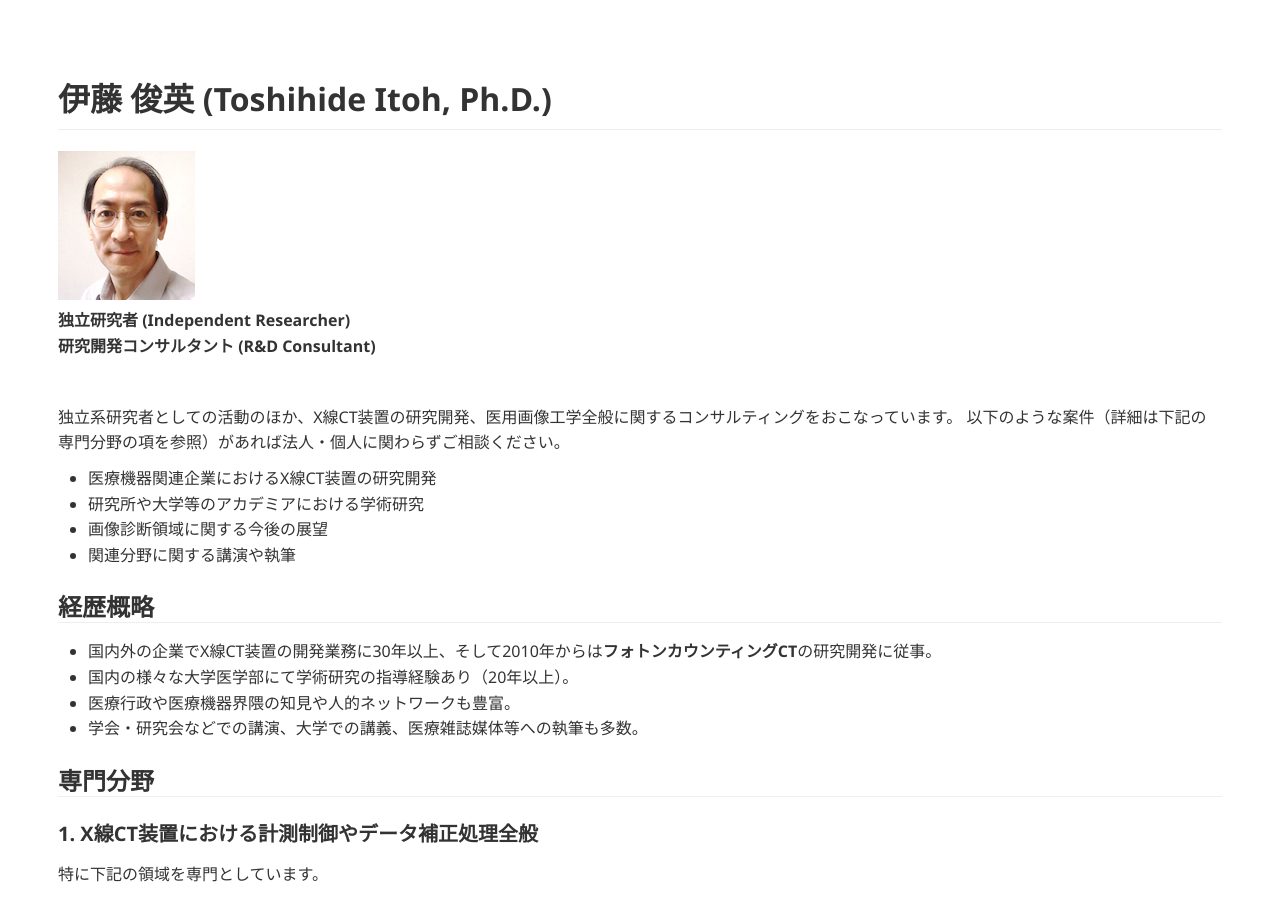
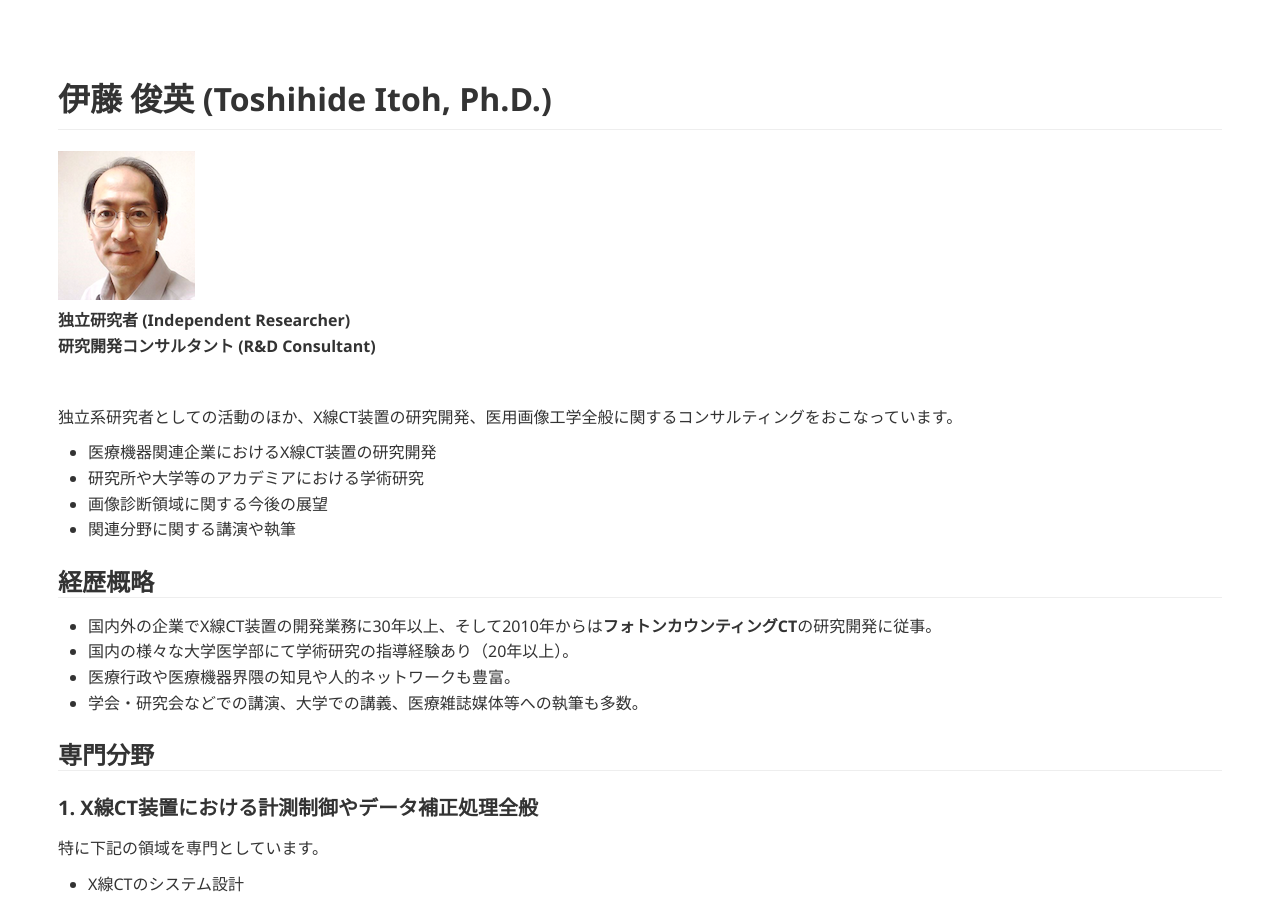
Before and after one commit to tnitoh/tnitoh.github.io, a Jekyll site: the page built from index.md, in a window 1280 px wide and 900 px high. Built offline with Jekyll 4.4.1, drawn with Linux system fonts in a browser that asks for light colours; Markdown is read by kramdown in place of the engine named in the settings.

Commit message:
Update index.md

```diff
--- a/index.md
+++ b/index.md
@@ -12,7 +12,6 @@
 <br>
 
 独立系研究者としての活動のほか、X線CT装置の研究開発、医用画像工学全般に関するコンサルティングをおこなっています。
-以下のような案件（詳細は下記の専門分野の項を参照）があれば法人・個人に関わらずご相談ください。
 
 - 医療機器関連企業におけるX線CT装置の研究開発
 - 研究所や大学等のアカデミアにおける学術研究
```
